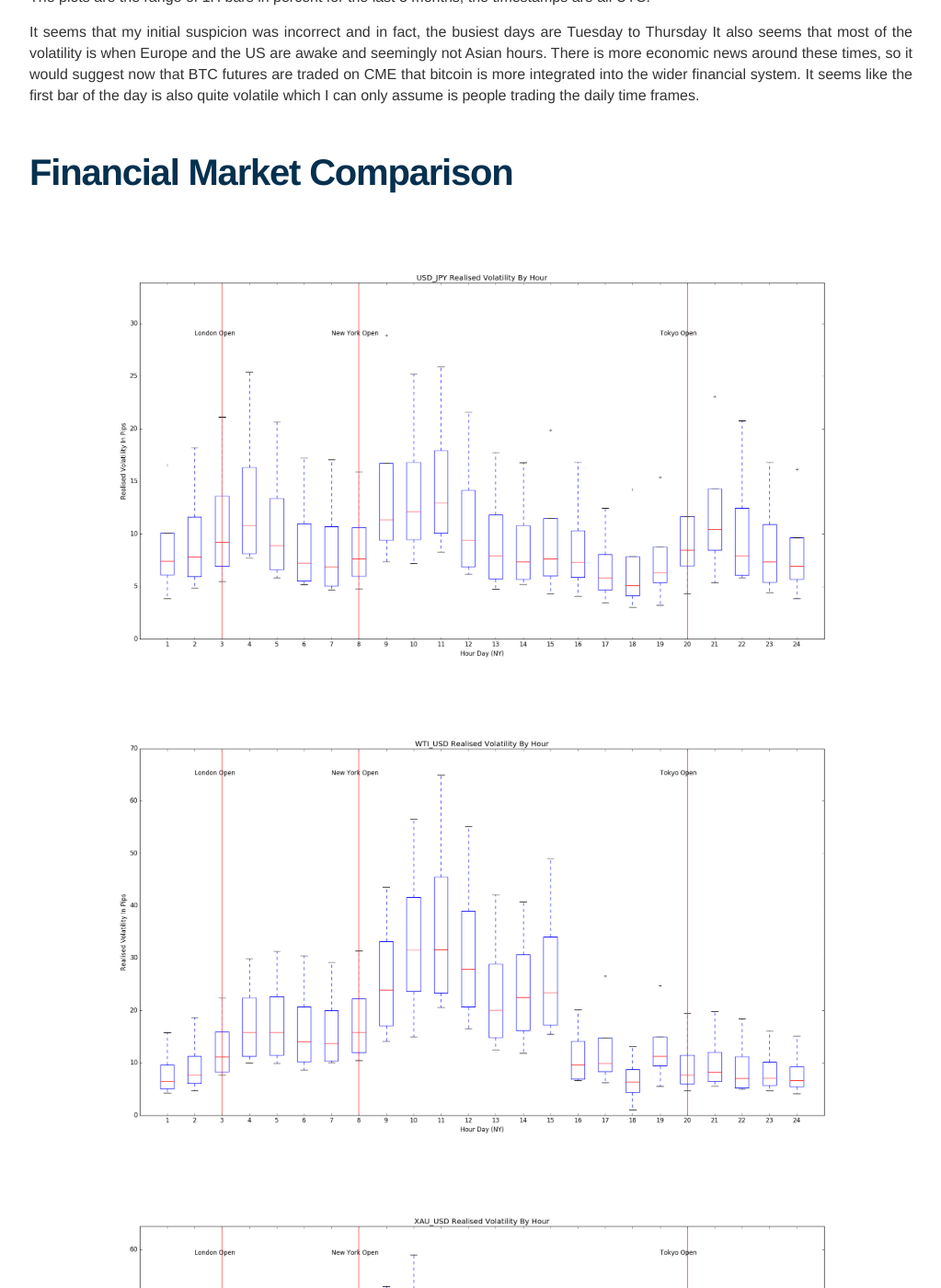
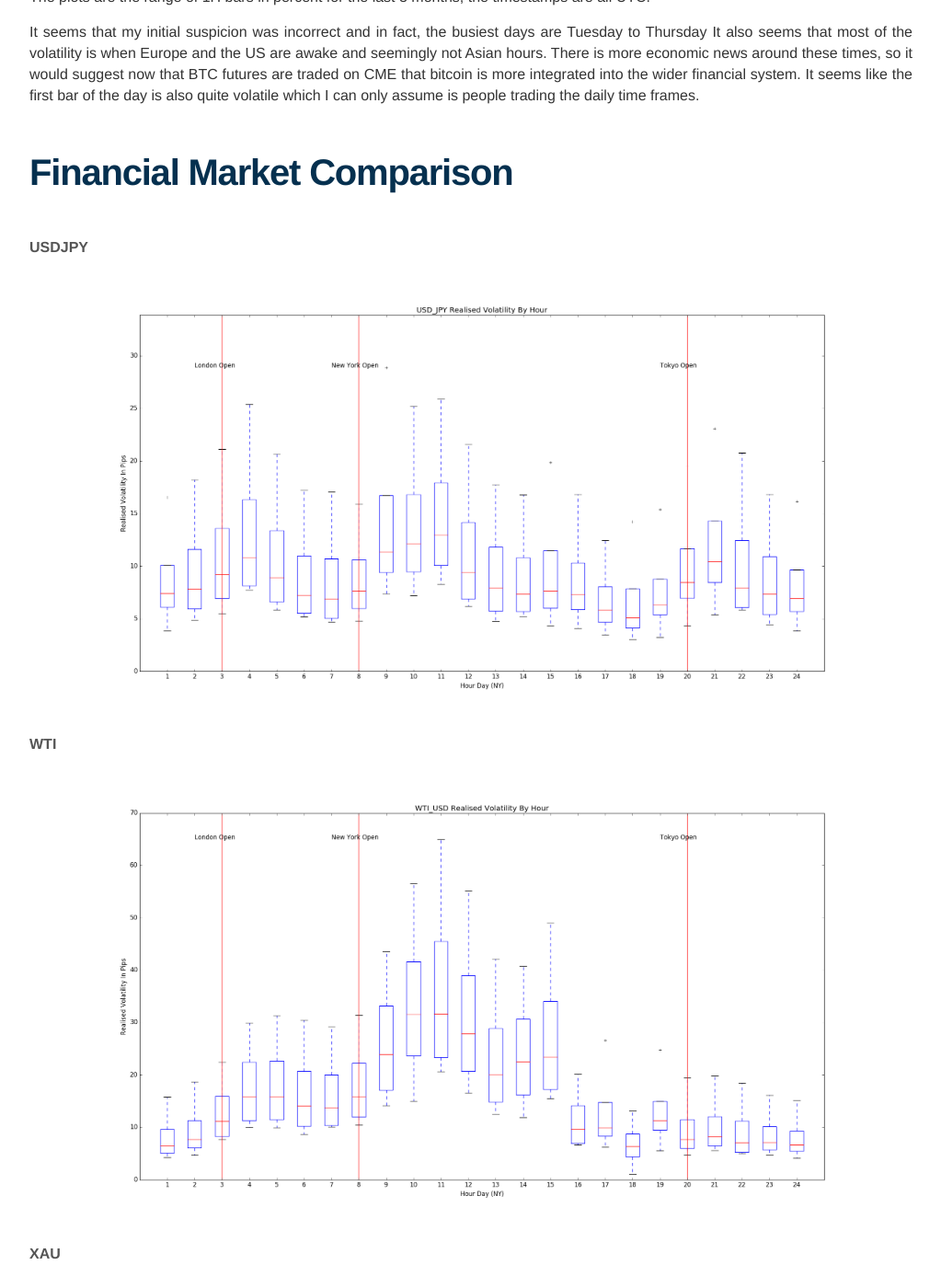
Before and after one commit to MarkRBest/markrbest.github.io, a Jekyll site: the page built from _posts/2020-12-15-volatility-and-time-of-day.md, in a window 1280 px wide and 1400 px high, scrolled down 1636 px. Shown: the whole window at 92% size, without its empty margins (128-1151 px from the left). Built offline with Jekyll 4.4.1, drawn with Linux system fonts in a browser that asks for light colours; nearby versions of some CDN libraries; comment, search, counter and statistics services are not loaded.

Commit message:
add headers

```diff
--- a/_posts/2020-12-15-volatility-and-time-of-day.md
+++ b/_posts/2020-12-15-volatility-and-time-of-day.md
@@ -25,10 +25,11 @@ It seems like the first bar of the day is also quite volatile which I can only a
 
 # Financial Market Comparison
 
+##### USDJPY
 ![usdjpy](/assets/2020-12-15/usdjpy-rv-hour.png)
-
+##### WTI
 ![wti](/assets/2020-12-15/wti-rv-hour.png)
-
+##### XAU
 ![xau](/assets/2020-12-15/xau-rv-hour.png)
 
 Non-crypto financial assets show a strong relationship between time of day and volatilty.
```
